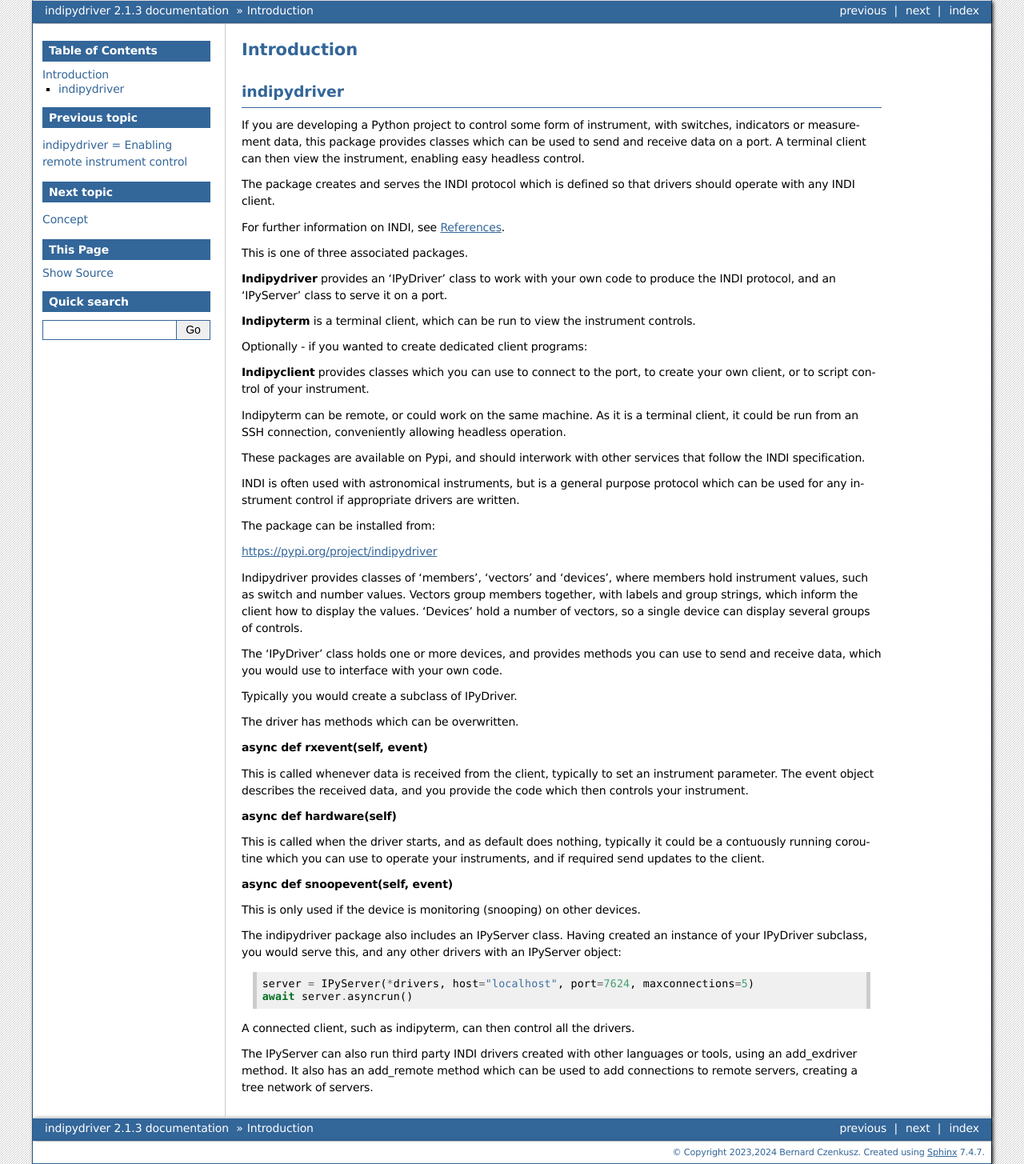
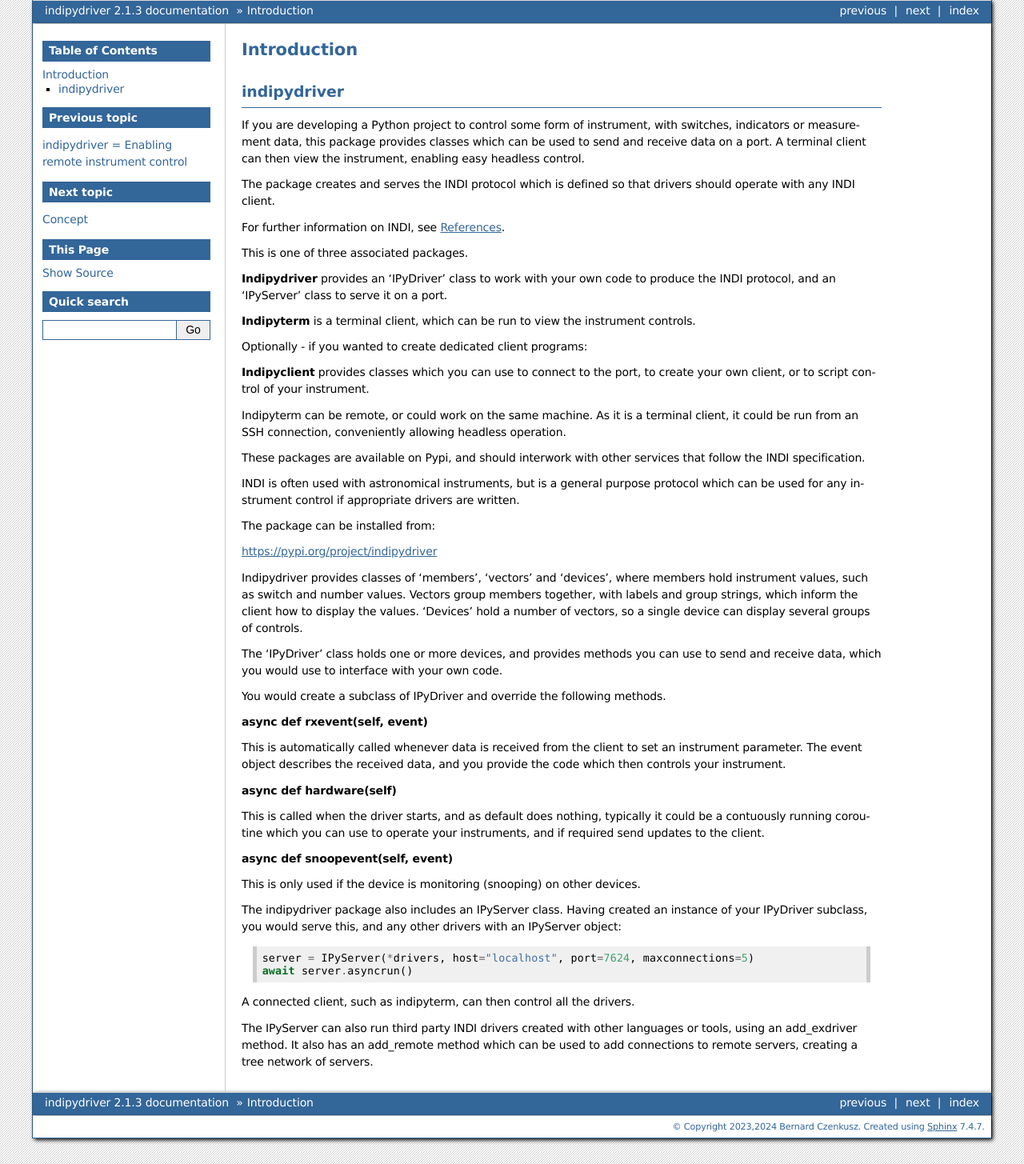
Before and after one commit to bernie-skipole/indipydriver, a Sphinx documentation site: the page built from docs/source/usage/introduction.rst, in a window 1280 px wide. Shown: the whole page at 80% size. Built offline with Sphinx 7.4.7, drawn with Linux system fonts in a browser that asks for light colours.

```diff
--- a/docs/source/usage/example1.rst
+++ b/docs/source/usage/example1.rst
@@ -133,6 +133,11 @@ In this example a NumberVector and NumberMember contain the temperature which is
         print(f"Running {__file__}")
         asyncio.run(server.asyncrun())
 
+And the result, when connecting using indipyterm is:
+
+
+.. image:: ./images/image4.png
+
 
 In summary. You create any objects needed to operate your hardware,
 and these can be inserted into the IPyDriver constructor and will be available
--- a/docs/source/usage/introduction.rst
+++ b/docs/source/usage/introduction.rst
@@ -35,13 +35,11 @@ Indipydriver provides classes of 'members', 'vectors' and 'devices', where membe
 
 The 'IPyDriver' class holds one or more devices, and provides methods you can use to send and receive data, which you would use to interface with your own code.
 
-Typically you would create a subclass of IPyDriver.
-
-The driver has methods which can be overwritten.
+You would create a subclass of IPyDriver and override the following methods.
 
 **async def rxevent(self, event)**
 
-This is called whenever data is received from the client, typically to set an instrument parameter. The event object describes the received data, and you provide the code which then controls your instrument.
+This is automatically called whenever data is received from the client to set an instrument parameter. The event object describes the received data, and you provide the code which then controls your instrument.
 
 **async def hardware(self)**
 
```
Also changed, not shown: README.md (+2 -4 lines), docs/source/usage/example2.rst (+10 -1 lines), docs/source/usage/images/image4.png (added), docs/source/usage/images/image5.png (added).
